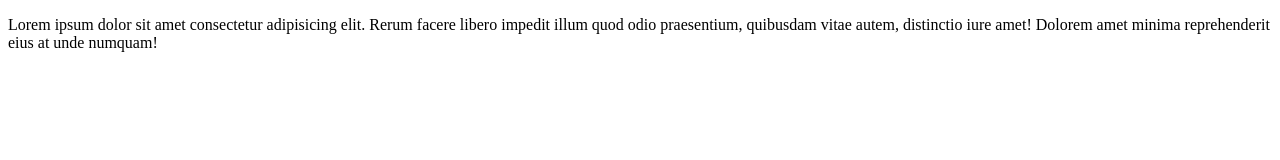
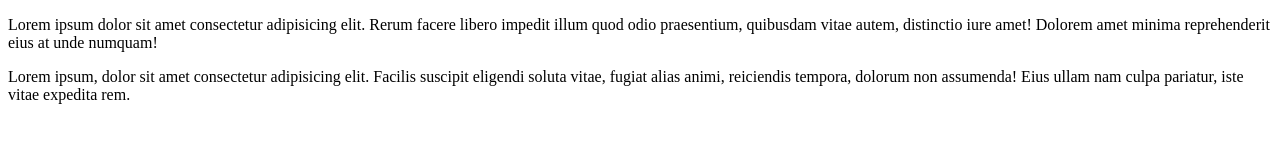
Before and after one commit to thakrudit/first-repo, a plain HTML site: page index.html in a window 1280 px wide. Drawn offline with Linux system fonts and the light colour scheme.

Commit message:
Add a New Paragraph

```diff
--- a/index.html
+++ b/index.html
@@ -7,5 +7,6 @@
 </head>
 <body>
     <p>Lorem ipsum dolor sit amet consectetur adipisicing elit. Rerum facere libero impedit illum quod odio praesentium, quibusdam vitae autem, distinctio iure amet! Dolorem amet minima reprehenderit eius at unde numquam!</p>
+    <p>Lorem ipsum, dolor sit amet consectetur adipisicing elit. Facilis suscipit eligendi soluta vitae, fugiat alias animi, reiciendis tempora, dolorum non assumenda! Eius ullam nam culpa pariatur, iste vitae expedita rem.</p>
 </body>
 </html>
```
